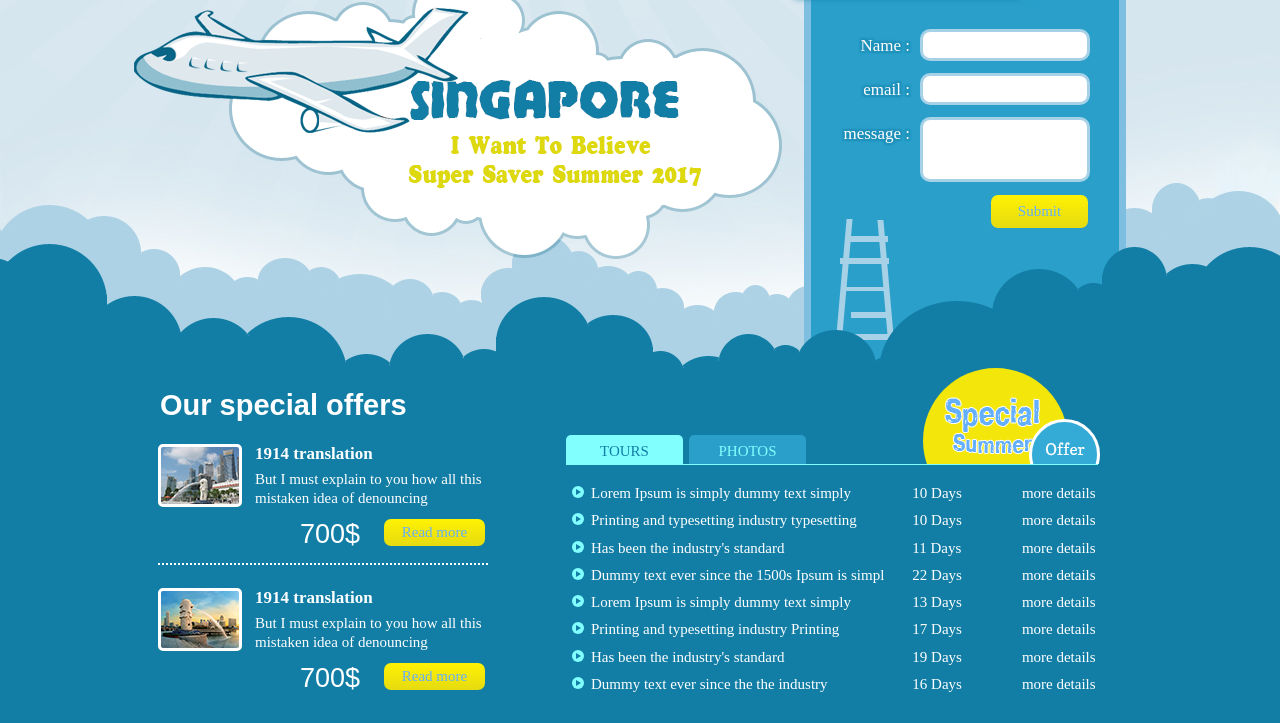
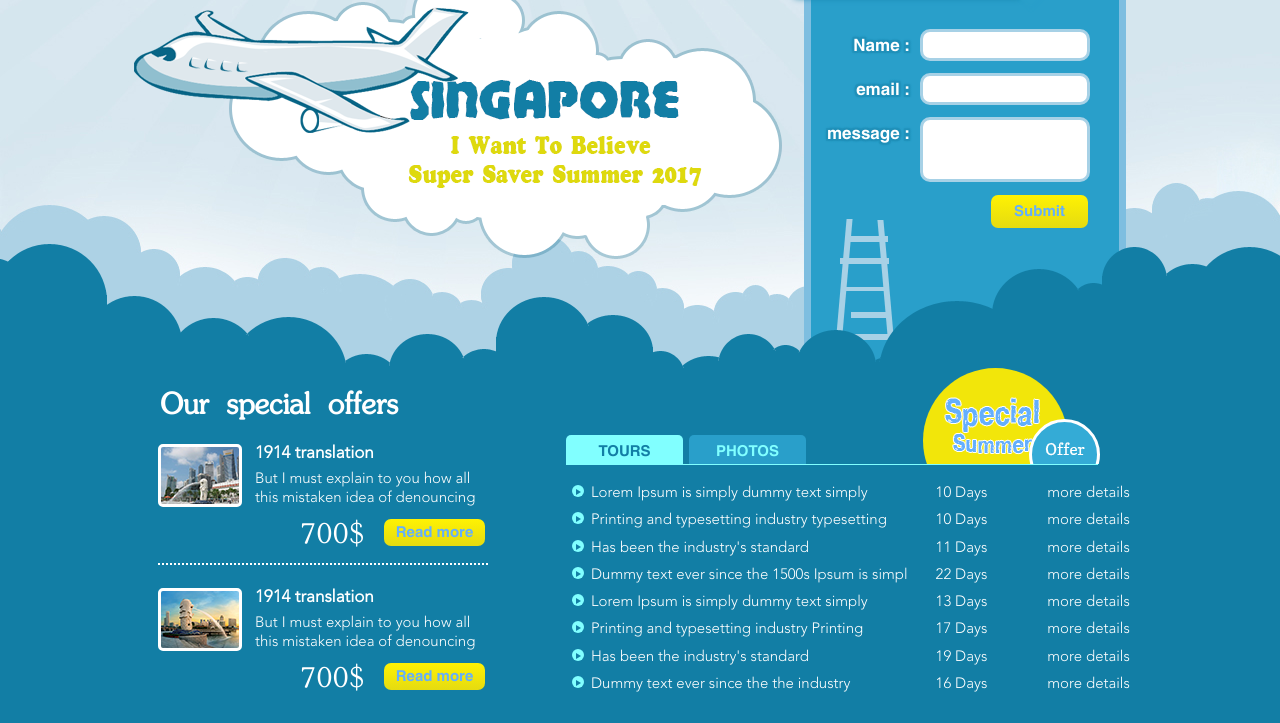
Before and after one commit to Cannaxus/SafariTour, a plain HTML site: page index.html in a window 1280 px wide. Shown: the part 162-885 px from the top of the page. Drawn offline with Linux system fonts and the light colour scheme.

Commit message:
Add files via upload

```diff
--- a/css/style.css
+++ b/css/style.css
@@ -4,6 +4,56 @@ body {
     background: url("../img/bg.jpg") 50% 0 no-repeat;
 	background-color: #d5e6ee;
 }
+
+
+
+
+
+
+
+@font-face {
+    font-family: 'ag_letterica-boldbold';
+    src: url('../fonts/ag_letterica_bold-webfont.eot');
+    src: url('../fonts/ag_letterica_bold-webfont.eot?#iefix') format('embedded-opentype'),
+         url('../fonts/ag_letterica_bold-webfont.woff') format('woff'),
+         url('../fonts/ag_letterica_bold-webfont.ttf') format('truetype'),
+         url('../fonts/ag_letterica_bold-webfont.svg#ag_letterica-boldbold') format('svg');
+    font-weight: normal;
+    font-style: normal;
+}
+
+@font-face {
+  font-family: "Avenir LT Std";
+    src: url('../fonts/Avenir LT Std 35 Light.eot');
+    src: url('../fonts/Avenir LT Std 35 Light.eot?#iefix') format('embedded-opentype'),
+         url('../fonts/Avenir LT Std 35 Light.woff') format('woff'),
+         url('../fonts/Avenir LT Std 35 Light.ttf') format('truetype'),
+         url('../fonts/Avenir LT Std 35 Light.svg#Avenir LT Std 35 Light') format('svg');
+    font-weight: normal;
+    font-style: normal;
+}
+
+@font-face {
+    font-family: 'souvenir';
+    src: url('../fonts/souvenir-webfont.eot');
+    src: url('../fonts/souvenir-webfont.eot?#iefix') format('embedded-opentype'),
+         url('../fonts/souvenir-webfont.woff') format('woff'),
+         url('../fonts/souvenir-webfont.ttf') format('truetype'),
+         url('../fonts/souvenir-webfont.svg#souvenirregular') format('svg');
+    font-weight: normal;
+    font-style: normal;
+
+}
+
+
+
+
+
+
+
+
+
+
 
 .container {
     width: 1024px;
```
